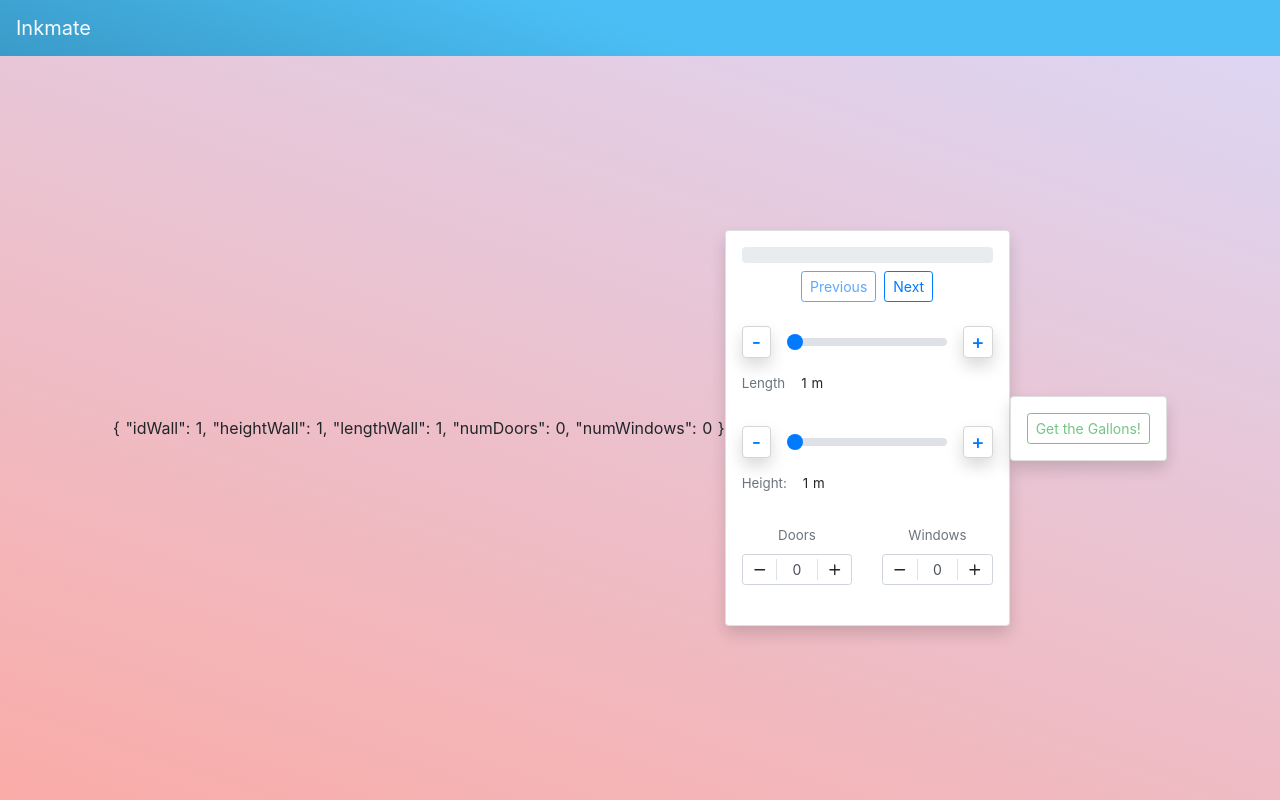
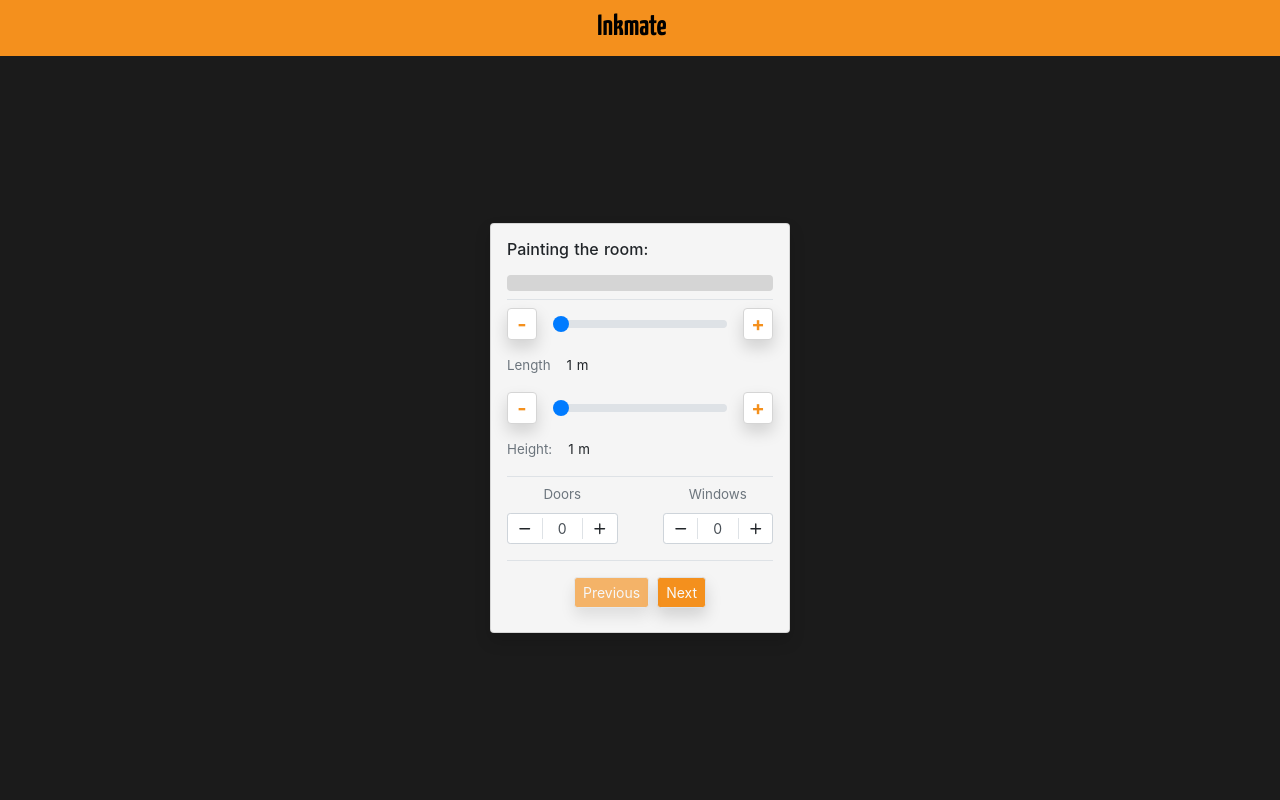
Before and after one commit to cardosorrenan/inkmate, a Nuxt app: page /painting in a window 1280 px wide. Built offline with nearby package versions, Linux system fonts and the light colour scheme.

Commit message:
Results panel and change the main colors

```diff
--- a/components/CustomCard.vue
+++ b/components/CustomCard.vue
@@ -1,5 +1,5 @@
 <template>
-  <b-card class="d-flex shadow p-3 rounded pt-0 w-30" no-body>
+  <b-card style="min-width: 300px; background-color: #f5f5f5" class="d-flex shadow p-3 rounded pt-0" no-body>
     <slot />
   </b-card>
 </template>
--- a/components/Header.vue
+++ b/components/Header.vue
@@ -1,15 +1,26 @@
 <template>
-  <b-navbar class="header" toggleable="lg">
-    <b-navbar-brand href="/" class="text-light">
-      Inkmate
+  <b-navbar class="header align-items-center justify-content-center" toggleable="lg">
+    <b-navbar-brand href="/">
+      <p class="inkmate-label">
+        Inkmate
+      </p>
     </b-navbar-brand>
   </b-navbar>
 </template>
 
 <style scoped>
+  @import url('https://fonts.googleapis.com/css2?family=Yanone+Kaffeesatz:wght@700&display=swap');
+
+  .inkmate-label {
+    font-size: 22pt;
+    font-family: 'Yanone Kaffeesatz', sans-serif;
+    color: black;
+    margin: 0;
+    padding: 0;
+  }
+
   .header {
     height: 7vh;
-    background-color: #4bbff5;
-    background-image: linear-gradient(19deg, #3a9bc8 0%, #4bbff5 50%);
+    background-color: #f4901d;
   }
 </style>
--- a/components/NavButton.vue
+++ b/components/NavButton.vue
@@ -1,6 +1,6 @@
 <template>
   <NuxtLink class="text-light" :to="to">
-    <b-button>
+    <b-button class="button shadow">
       {{ title }}
     </b-button>
   </NuxtLink>
@@ -23,7 +23,9 @@ export default {
 </script>
 
 <style scoped>
-  b-button {
-    background-color: #3a9bc8;
+  .button {
+    background-color: #f4901d;
+    border: 0px;
+    color: #f3f3f3
   }
 </style>
--- a/components/ToastNotification.vue
+++ /dev/null
@@ -1,35 +0,0 @@
-<template>
-  <div>
-    <b-toast :id='`my-toast-${id}`' variant="danger" solid>
-      <template #toast-title>
-        <div class="d-flex flex-grow-1 align-items-baseline">
-          <b-img blank blank-color="#ff5555" class="mr-2" width="12" height="12"></b-img>
-          <strong class="mr-auto">Notice!</strong>
-        </div>
-      </template>
-    </b-toast>
-  </div>
-</template>
-
-<script>
-export default {
-  data () {
-    return {
-      message: '',
-      id: 0
-    }
-  },
-  methods: {
-    createToast (title, message, type) {
-      console.log(type === 'danger')
-      const time = type === 'danger' ? 3000 : 750
-      this.$bvToast.toast(message, {
-        title,
-        solid: true,
-        variant: type,
-        autoHideDelay: time
-      })
-    }
-  }
-}
-</script>
--- a/components/painting/DimensionsRange.vue
+++ b/components/painting/DimensionsRange.vue
@@ -1,5 +1,5 @@
 <template>
-  <div>
+  <div class="border-top border-muted pt-2">
     <div class="d-flex align-items-center">
       <button
         type="button"
@@ -25,7 +25,7 @@
         +
       </button>
     </div>
-    <div style="font-size: 10pt" class="d-flex justify-content-start align-items-center mt-2 mb-4">
+    <div style="font-size: 10pt" class="d-flex justify-content-start align-items-center my-2">
       <p class="text-muted p-0 m-0">
         Length
       </p>
@@ -58,7 +58,7 @@
         +
       </button>
     </div>
-    <div style="font-size: 10pt" class="d-flex justify-content-start align-items-center mt-2 mb-4">
+    <div style="font-size: 10pt" class="d-flex justify-content-start align-items-center my-2">
       <p class="text-muted p-0 m-0">
         Height:
       </p>
@@ -118,11 +118,15 @@ export default {
     width: 45px;
     margin: 0px !important;
     padding: 0px !important;
-    background-color: white;
+    background-color: d5d5d5;
     border: 1px solid #d5d5d5;
-    color: #007bff;
+    color: #f4901d;
     text-align: center;
     font-size: 15pt;
-    font-weight: 500;
+    font-weight: bold;
+  }
+  #range-2 {
+    content: "\e823";
+    color: rgba(0, 0, 0, 0.54);
   }
 </style>
--- a/components/painting/ItemWall.vue
+++ b/components/painting/ItemWall.vue
@@ -1,5 +1,5 @@
 <template>
-  <div class="d-flex justify-content-center justify-content-between w-80 mb-4">
+  <div class="d-flex justify-content-center justify-content-between w-80 mb-2 border-top border-muted pt-2">
     <div>
       <p style="font-size: 10pt" class="text-muted p-0 m-0 mb-2">
         Doors
--- a/layouts/default.vue
+++ b/layouts/default.vue
@@ -38,11 +38,22 @@ html {
   min-height: 93vh; /* 88% Container, 7% Header, 5% Padding Top */
   min-width: 100vw;
   display: flex;
-  background-color: #FAACA8;
-  background-image: linear-gradient(19deg, #FAACA8 0%, #DDD6F3 100%);
+  background-color: #1b1b1b;
   justify-content: center;
   align-items: flex-start;
   text-align: center;
 }
 
+@media only screen and (max-width: 600px) {
+  #container {
+    flex-direction: column;
+  }
+}
+
+@media only screen and (min-width: 600px) {
+  #container {
+    flex-direction: row-reverse;
+  }
+}
+
 </style>
--- a/pages/index.vue
+++ b/pages/index.vue
@@ -7,6 +7,7 @@
             title="Painting the room"
             tag="article"
             class="mb-2 pt-0"
+            style="background-color: #f5f5f5"
           >
             <b-card-text>
               Instantly get the amount of ink needed to paint your room
--- a/pages/painting.vue
+++ b/pages/painting.vue
@@ -1,49 +1,104 @@
 <template>
   <b-container id="container" class="d-flex align-items-center">
-    {{ currentWall }}
-    <CustomCard>
+    <CustomCard v-if="collectingInfo">
+      <h6 class="mr-auto mb-3">
+        Painting the room:
+      </h6>
       <b-progress
-        :variant="currentWallId != quantityWalls + 1 ? 'primary' : 'success'"
         :max="quantityWalls"
-        class="mt-0 pt-0 mb-2"
+        class="mt-0 pt-0 mb-2 bar-gray"
         show-progress
         animated
       >
-        <b-progress-bar :value="currentWallId - 1">
-          <span class=""><strong>{{ (currentWallId - 1) * (100/quantityWalls) }} %</strong></span>
+        <b-progress-bar class="progress-bar-orange" :value="currentWallId - 1">
+          <span><strong>{{ (currentWallId - 1) * (100/quantityWalls) }} %</strong></span>
         </b-progress-bar>
       </b-progress>
-      <div class="d-flex align-items-center justify-content-center mb-4">
+      <PaintingDimensionsRange />
+      <PaintingItemWall />
+      <div class="d-flex align-items-center justify-content-center my-2 border-top border-muted pt-3">
         <b-button
-          variant="outline-primary mr-2 btn-sm"
+          class="btn-sm text-light mr-2 border border-transparent shadow"
+          style="background-color: #f4901d"
           :disabled="currentWallId == 1"
           @click="previousWall()"
         >
           Previous
         </b-button>
         <b-button
-          :disabled="currentWallId == quantityWalls + 1"
-          class="controlButton"
-          variant="outline-primary btn-sm"
+          class="btn-sm text-light border border-transparent shadow"
+          style="background-color: #f4901d"
+          :disabled="currentWallId - 1 == quantityWalls"
           @click="nextWall()"
         >
           Next
         </b-button>
       </div>
-      <PaintingDimensionsRange />
-      <PaintingItemWall />
     </CustomCard>
-    <CustomCard>
+    <CustomCard v-else class="w-40">
+      <b-progress
+        :max="100"
+        class="mt-0 pt-0 mb-2 bar-gray"
+        show-progress
+        animated
+      >
+        <b-progress-bar class="progress-bar-orange" :value="100">
+          <span><strong>100 %</strong></span>
+        </b-progress-bar>
+      </b-progress>
+      <div style="font-size: 8pt;" class="d-flex w-100">
+        <div class="border-right border-muted mt-2 pr-3 w-50">
+          <h6 class="mr-auto my-1">
+            <strong>Resume</strong>
+          </h6>
+          <div
+            v-for="wall in walls"
+            :key="wall.idWall"
+            class="d-flex flex-column align-items-center border-top border-muted py-2"
+          >
+            <p class="mb-0 p-0">
+              Wall {{ wall.idWall }} - {{ wall.lengthWall }}m x {{ wall.heightWall }}m
+            </p>
+            <p v-if="wall.numDoors > 0" class="mb-0 p-0">
+              Doors: {{ wall.numDoors }}
+            </p>
+            <p v-if="wall.numWindows > 0" class="mb-0 p-0">
+              Windows: {{ wall.numWindows }}
+            </p>
+            <p class="mb-0  p-0">
+              Area {{ getAreaByWall(wall) }} m²
+            </p>
+          </div>
+        </div>
+        <div class="mt-2 pl-3 w-50">
+          <h6 class="mr-auto my-1">
+            <strong>Results</strong>
+          </h6>
+          <div
+            v-for="product in gallons.results"
+            :key="product.prod_code"
+            class="d-flex flex-column align-items-center border-top border-muted py-2"
+          >
+            <p class="mb-0 p-0">
+              Gallon {{ product.volume }} - R$ {{ product.price_un }}
+            </p>
+            <p class="mb-0 p-0">
+              Quantity: {{ product.qtd_total }}
+            </p>
+            <p class="mb-0 p-0">
+              Total (R$): {{ parseFloat(product.price) }}
+            </p>
+          </div>
+        </div>
+      </div>
       <b-button
-          :disabled="currentWallId != quantityWalls + 1"
-          class="controlButton"
-          variant="outline-success btn-sm"
-          @click="sendArea()"
-        >
-          Get the Gallons!
-        </b-button>
+        class="mt-3 btn-sm text-light border border-transparent shadow"
+        variant="dark"
+        @click="collectingInfo = true && currentWallId--"
+      >
+        Back
+      </b-button>
     </CustomCard>
-    <ToastNotification ref="notify" />
   </b-container>
 </template>
 
@@ -51,21 +106,31 @@
 
 import { mapMutations, mapGetters, mapActions } from 'vuex'
 import Validating from '../functions/Validating'
+import AreaByWall from '../functions/AreaByWall'
 
 export default {
   name: 'Paiting',
   data () {
     return {
       quantityWalls: 4,
-      currentWallId: 1
+      currentWallId: 1,
+      collectingInfo: true
     }
   },
   computed: {
     ...mapGetters({
+      walls: 'walls/walls',
       currentWall: 'walls/wall',
       areaWalls: 'walls/getAreaFromWalls',
       gallons: 'gallons/getFetchedGallons'
     })
+  },
+  watch: {
+    gallons: {
+      handler (update) {
+        this.collectingInfo = false
+      }
+    }
   },
   methods: {
     ...mapActions({
@@ -87,14 +152,31 @@ export default {
         this.currentWallId++
         if (this.currentWallId !== this.quantityWalls + 1) {
           this.changeCurrentWallById(this.currentWallId)
+        } else {
+          this.fetchGallons({ myRoomArea: this.areaWalls })
         }
       } else {
-        alerts.map(alert => this.$refs.notify.createToast('Check the Entries!', alert.message, 'danger'))
+        alerts.map(alert => this.notify(alert.message))
       }
     },
-    sendArea () {
-      this.fetchGallons({ myRoomArea: this.areaWalls })
+    notify (message) {
+      return this.$bvToast.toast(message, {
+        title: 'Check the inputs...',
+        solid: false,
+        autoHideDelay: 3000
+      })
+    },
+    getAreaByWall (wall) {
+      return AreaByWall.areaByWall(wall)
     }
   }
 }
 </script>
+<style scoped>
+  .progress-bar-orange {
+    background-color: #f4901d;
+  }
+  .bar-gray {
+    background-color: #d5d5d5;
+  }
+</style>
--- a/store/walls.js
+++ b/store/walls.js
@@ -1,3 +1,5 @@
+import AreaByWall from '../functions/AreaByWall'
+
 export const state = () => ({
   currentWall: { idWall: 1, heightWall: 1.0, lengthWall: 1.0, numDoors: 0.0, numWindows: 0.0 },
   walls: [
@@ -29,15 +31,14 @@ export const getters = {
   wall (state) {
     return state.currentWall
   },
+  walls (state) {
+    return state.walls
+  },
   getAreaFromWalls (state) {
     /* UsefulArea = WallArea - (DoorsArea + WindowArea) */
     const usefulArea = state.walls.reduce((acc, wall) => {
-      const { lengthWall, heightWall, numDoors, numWindows } = wall
-      const wallArea = lengthWall * heightWall
-      const doorArea = numDoors * 0.8 * 1.9
-      const lengthWindow = numWindows * 1.2 * 2.0
-      const finalAreaWall = wallArea - (doorArea + lengthWindow)
-      return acc + finalAreaWall
+      const areaWall = AreaByWall.areaByWall(wall)
+      return acc + parseFloat(areaWall)
     }, 0)
     return usefulArea
   }
```
Also changed, not shown: 2 other files (tests, documents, lock files or other folders).
